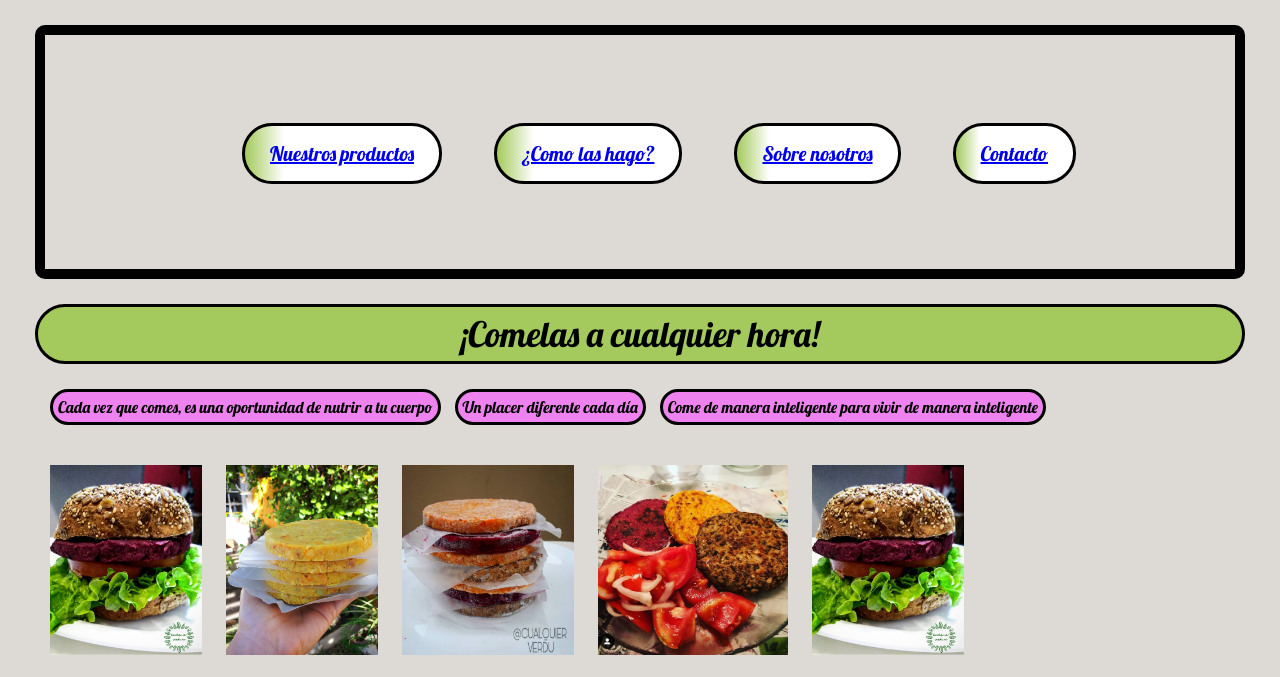
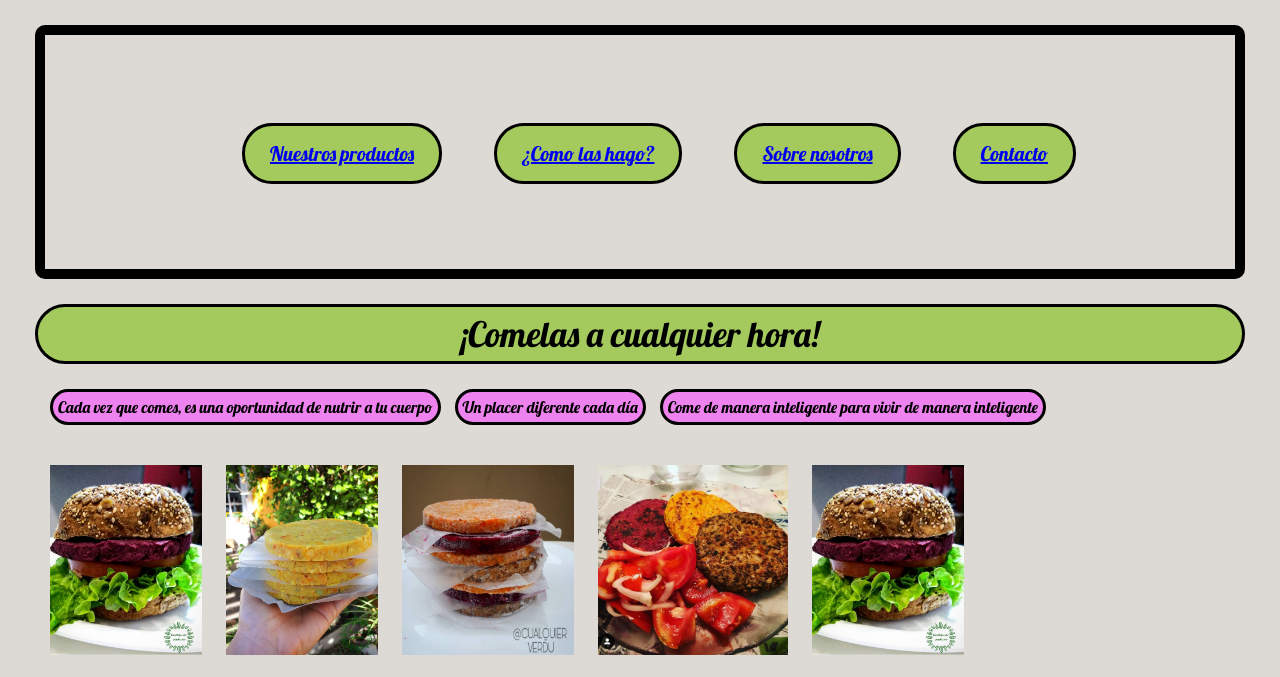
Before and after one commit to Aleja717/Cualquierverdu, a plain HTML site: page index.html in a window 1280 px wide. Shown: the part 1460-2137 px from the top of the page. Drawn offline with Linux system fonts and the light colour scheme; files whose address does not match are found by name.

Commit message:
sin grad

```diff
--- a/estilos/estilos.css
+++ b/estilos/estilos.css
@@ -51,7 +51,6 @@
             border-style: solid;
             transition: flex;
             transition: 2s;
-            background: linear-gradient(to right, #a4ca5d, white 20%)
 
             }
 main ul li :hover{
```
